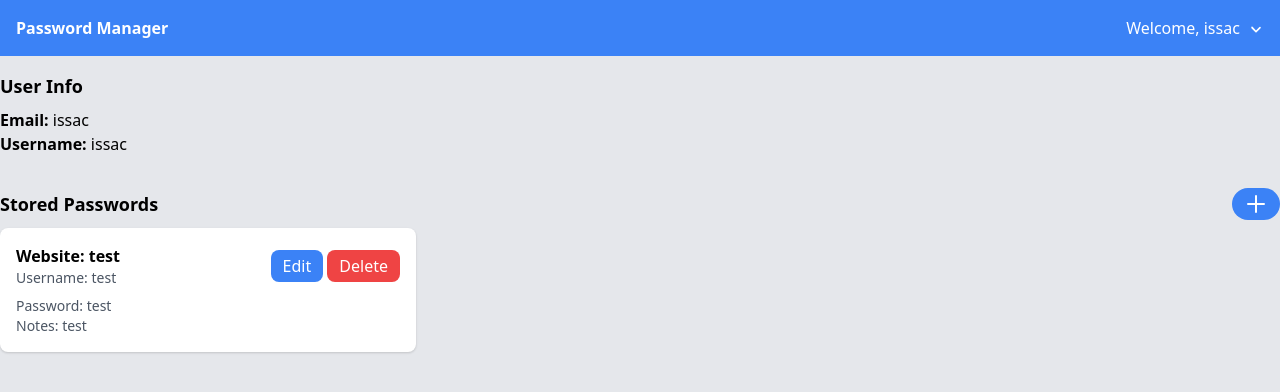
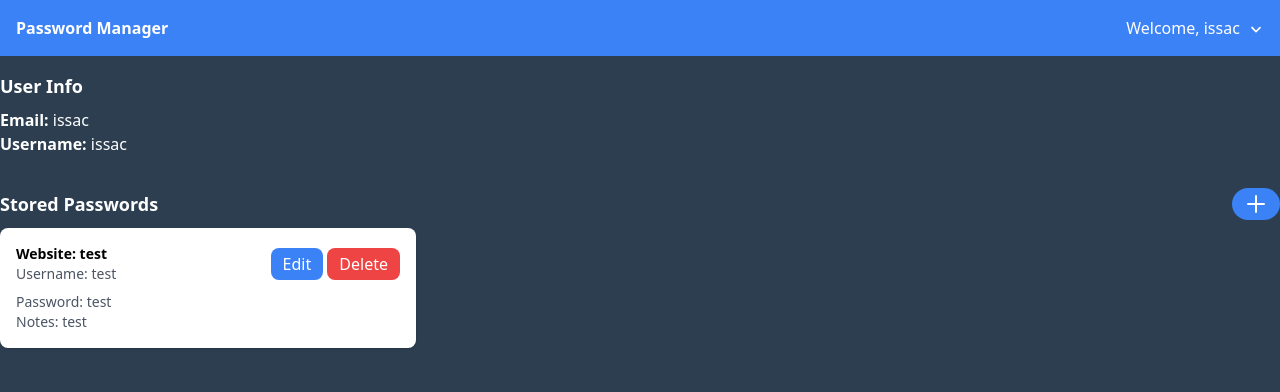
Before and after one commit to jayster12/QuantumLock, a Flask app: page /dashboard in a window 1280 px wide. Shown: the top 392 px of the page. Run offline with Flask 3, Linux system fonts and the light colour scheme; a user stored in the database is signed in; data comes from the database, SQL or seed files in the repository; both versions use the stored data as it was after the commit.

Commit message:
Modified profile background to match overall theme

```diff
--- a/templates/vault.html
+++ b/templates/vault.html
@@ -5,7 +5,7 @@
     <meta name="viewport" content="width=device-width, initial-scale=1.0">
     <title>Quantum Password Manager</title>
     <!-- Include Tailwind CSS -->
-    <link href="https://cdn.jsdelivr.net/npm/tailwindcss@2.2.19/dist/tailwind.min.css" rel="stylesheet">
+    <link href="https://cdn.jsdelivr.net/npm/tailwindcss@latest/dist/tailwind.min.css" rel="stylesheet">
     <style>
        /* Custom CSS for dropdown menu */
         .dropdown-menu {
@@ -19,7 +19,18 @@
             display: block;
         }
         body {
-            background-color: #005bb6; /* Change background color to a darker shade */
+            background-color: #2C3E50; /* Change background color to a darker shade */
+            color: #ffffff;
+        }
+
+        .bg-custom-color {
+            background-color: #2C3E50;
+        }
+
+        input[type="text"],
+        input[type="password"],
+        textarea {
+            color: #000000; /* Change this to the color you desire */
         }
 
         .passwordMenu {
@@ -39,7 +50,7 @@
         }
     </style>
 </head>
-<body class="bg-gray-200">
+<body class="bg-custom-color">
     <!-- Navigation bar -->
     <nav class="bg-blue-500 p-4">
         <div class="container mx-auto flex justify-between items-center relative">
@@ -97,7 +108,7 @@
         <div class="bg-white p-4 rounded-lg shadow">
             <div class="flex justify-between items-center mb-2">
                 <div>
-                    <p class="font-semibold">Website: {{ entry[0] }}</p>
+                    <p class="text-sm text-black font-semibold">Website: {{ entry[0] }}</p>
                     <p class="text-sm text-gray-600">Username: {{ entry[1] }}</p>
                 </div>
                 <div>
@@ -114,7 +125,7 @@
         {% endfor %}
     </div>
 
-    <div id="passwordMenu" class="hidden absolute z-10 right-0 mt-2 w-56 rounded-md shadow-lg bg-white ring-1 ring-black ring-opacity-5">
+    <div id="passwordMenu" class="hidden absolute z-10 right-0 mt-2 w-72 rounded-md shadow-lg bg-white ring-2 ring-black ring-opacity-5">
         <form method="POST" action="/add-password">
             <div>
                 <label for="title" class="block text-sm font-medium text-gray-700">Title</label>
```
Also changed, not shown: templates/profile.html (+6 -1 lines), README.md, users.db.
